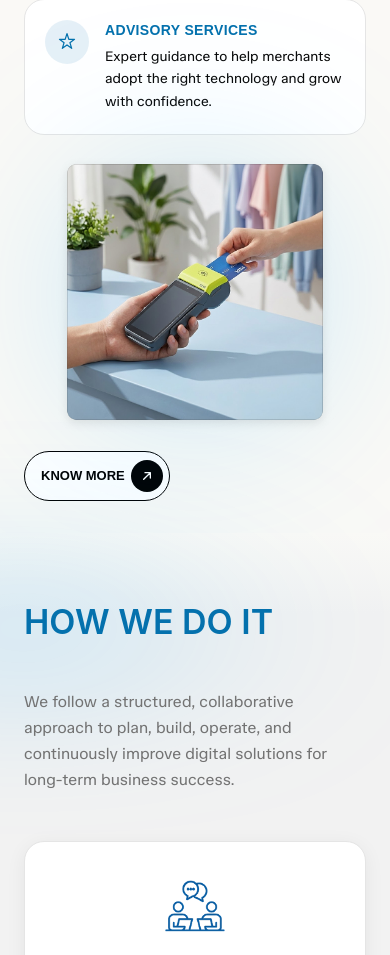
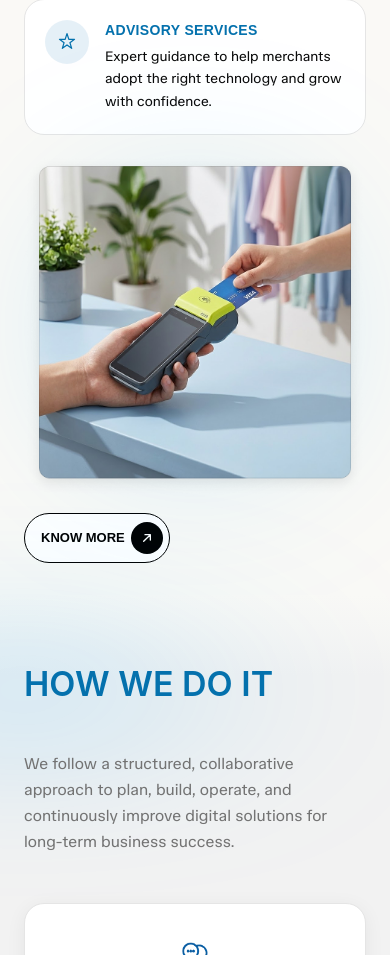
Before and after one commit to hetjkh/e-paid, a Next.js app: page / in a window 390 px wide. Shown: the part 1914-2869 px from the top of the page. Built offline with nearby package versions, Linux system fonts and the light colour scheme; no server answers; a web font is replaced by a local one.

Commit message:
more fix

```diff
--- a/app/components/WhatWeDo.tsx
+++ b/app/components/WhatWeDo.tsx
@@ -149,7 +149,7 @@ export default function WhatWeDo() {
                 className="pointer-events-none absolute left-1/2 top-1/2 z-0 h-[300px] w-[300px] -translate-x-1/2 -translate-y-1/2 blur-[90px] glow-blue sm:h-[340px] sm:w-[340px] lg:h-[380px] lg:w-[380px]"
                 aria-hidden="true"
               />
-              <div className="relative z-[1] mx-auto aspect-square w-full max-w-[280px] sm:max-w-none lg:aspect-[5/6] lg:max-w-none">
+              <div className="relative z-[1] mx-auto aspect-square w-full max-w-full sm:max-w-none lg:aspect-[5/6] lg:max-w-none">
                 <Image
                   src="/image1.png"
                   alt="Customer making a card payment on a POS terminal"
```
